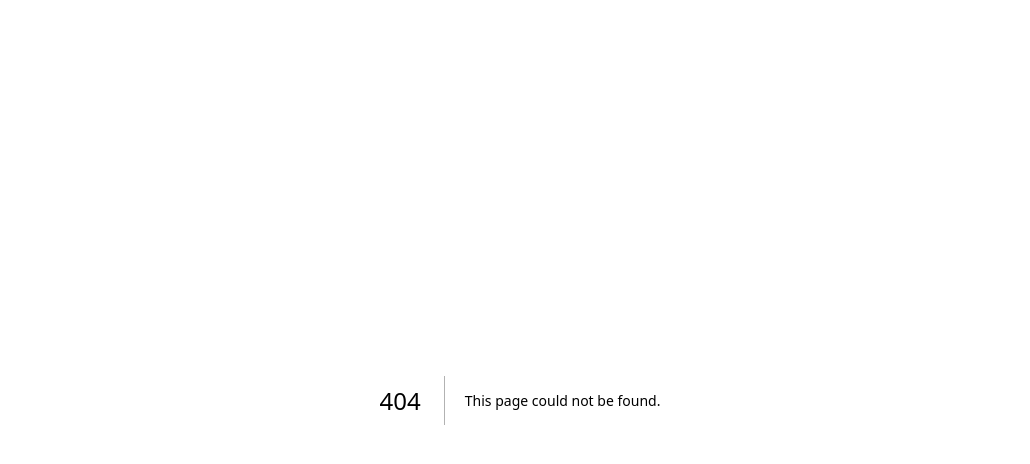
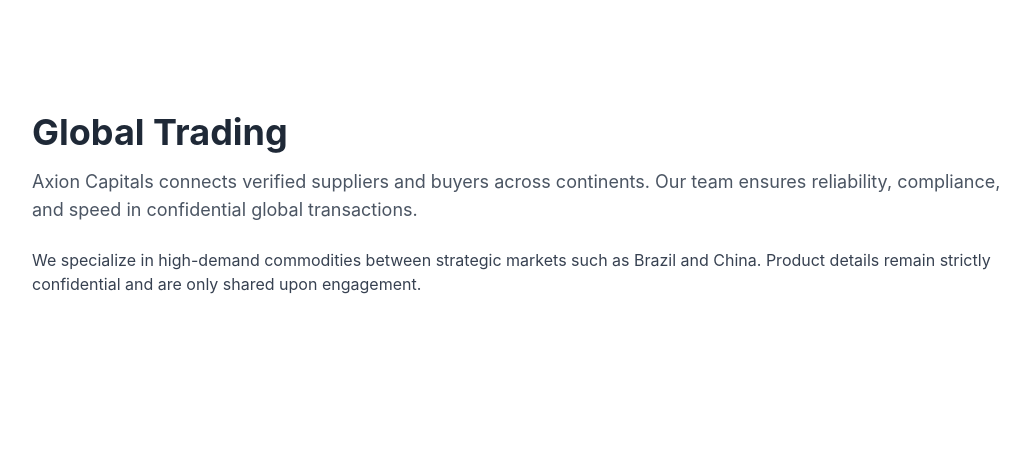
Before and after one commit to jacobzion/axioncapitals, a Next.js app: page /trading in a window 1280 px wide. Before the commit this address had no page. Shown: the top 464 px of the page, without its empty margins (120-1150 px from the left). Built offline with nearby package versions, Linux system fonts and the light colour scheme.

Commit message:
Create trading.tsx

```diff
--- /dev/null
+++ b/pages/trading.tsx
@@ -0,0 +1,25 @@
+// pages/trading.tsx
+import Head from 'next/head';
+
+export default function Trading() {
+  return (
+    <>
+      <Head>
+        <title>Trading | Axion Capitals</title>
+        <meta name="description" content="Explore our international trading services at Axion Capitals." />
+      </Head>
+
+      <main className="pt-28 max-w-5xl mx-auto px-6 py-16">
+        <h1 className="text-4xl font-bold text-gray-800 mb-4">Global Trading</h1>
+        <p className="text-lg text-gray-600 mb-6">
+          Axion Capitals connects verified suppliers and buyers across continents. Our team ensures reliability,
+          compliance, and speed in confidential global transactions.
+        </p>
+        <p className="text-gray-700">
+          We specialize in high-demand commodities between strategic markets such as Brazil and China.
+          Product details remain strictly confidential and are only shared upon engagement.
+        </p>
+      </main>
+    </>
+  );
+}
```
